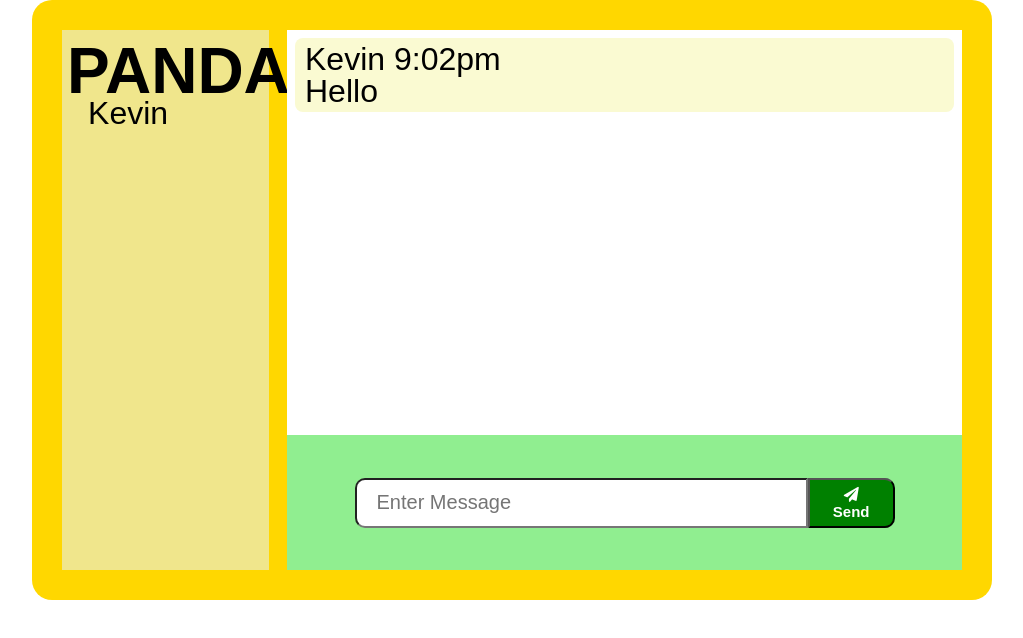
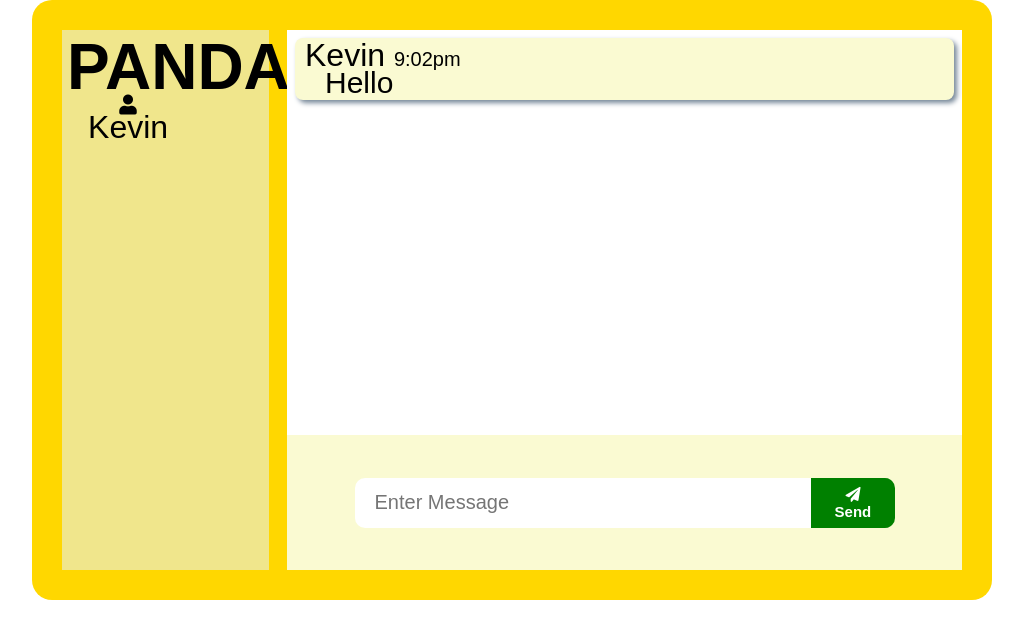
Before and after one commit to Snackonevil/golden-panda-gossip, a website: page public/chat.html in a window 1280 px wide. Shown: the whole page, without its empty margins (128-1151 px from the left). Drawn offline with nearby package versions, Linux system fonts and the light colour scheme; no server answers; a web font is replaced by a local one.

Commit message:
added user icon

```diff
--- a/public/chat.html
+++ b/public/chat.html
@@ -29,13 +29,13 @@
       <div class="left-panel">
         <h1>PANDAS</h1>
         <ul class="user-list">
-          <li class="user">Kevin</li>
+          <li class="user"><i class="fas fa-user"></i>Kevin</li>
         </ul>
       </div>
       <div class="right-panel">
         <section id="chat-window" class="">
           <div class="message">
-            <div class="message-data">Kevin 9:02pm</div>
+            <div class="message-data">Kevin <span> 9:02pm </span></div>
             <div class="message-text">Hello</div>
           </div>
         </section>
--- a/public/css/style.css
+++ b/public/css/style.css
@@ -14,7 +14,7 @@ main {
   /* padding: 5rem; */
   height: 100vh;
   font-size: 2rem;
-  line-height: 2rem;
+  line-height: 1.5rem;
 }
 
 .flex {
@@ -141,14 +141,20 @@ input {
   overflow-y: scroll;
 }
 
+#msg {
+  border: 0;
+}
+
 #chat-form {
   display: flex;
   width: 80%;
+  border: 0;
   /* margin-top: 2rem; */
 }
 #chat-form button {
   border-top-right-radius: 10px;
   border-bottom-right-radius: 10px;
+  border: 0;
   background-color: green;
   color: white;
   font-size: 15px;
@@ -156,11 +162,15 @@ input {
   font-weight: bold;
 }
 
+#chat-form button:hover {
+  background-color: grey;
+}
+
 .message-panel {
   display: flex;
   justify-content: center;
   align-items: center;
-  background-color: lightgreen;
+  background-color: lightgoldenrodyellow;
   height: 25%;
 }
 
@@ -168,11 +178,21 @@ input {
   background-color: lightgoldenrodyellow;
   border-radius: 8px;
   padding: 5px 10px;
+  box-shadow: lightslategray 3px 3px 5px;
 }
 
 .message-data {
   margin: 0;
   padding: 0;
+}
+.message-data span {
+  font-size: 20px;
+}
+
+.message-text {
+  padding-top: 0px;
+  padding-left: 20px;
+  font-size: 30px;
 }
 
 .user-list {
@@ -185,3 +205,8 @@ input {
   width: 60%;
   border-radius: 10px;
 }
+
+.user-list li i {
+  font-size: 20px;
+  margin: 0px 8px;
+}
```
